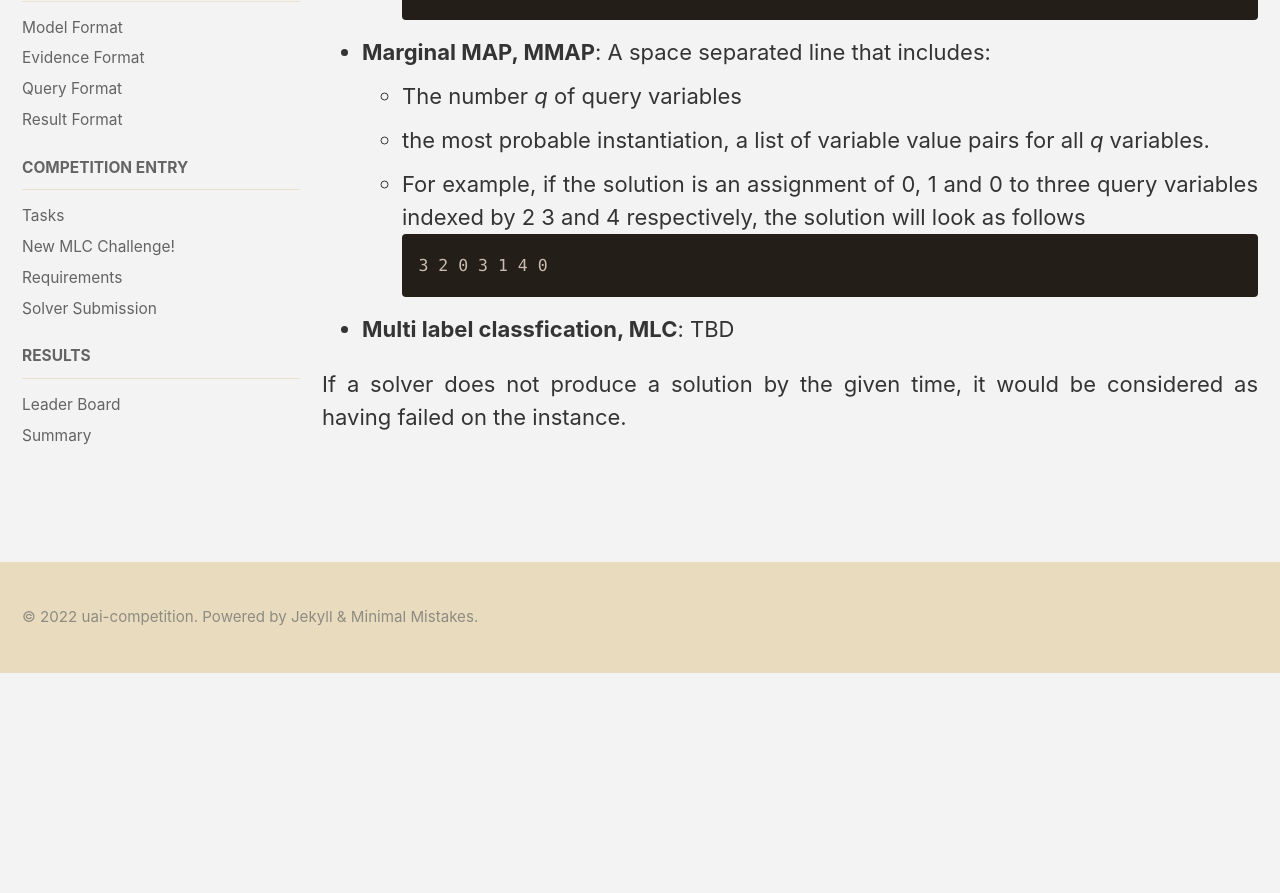
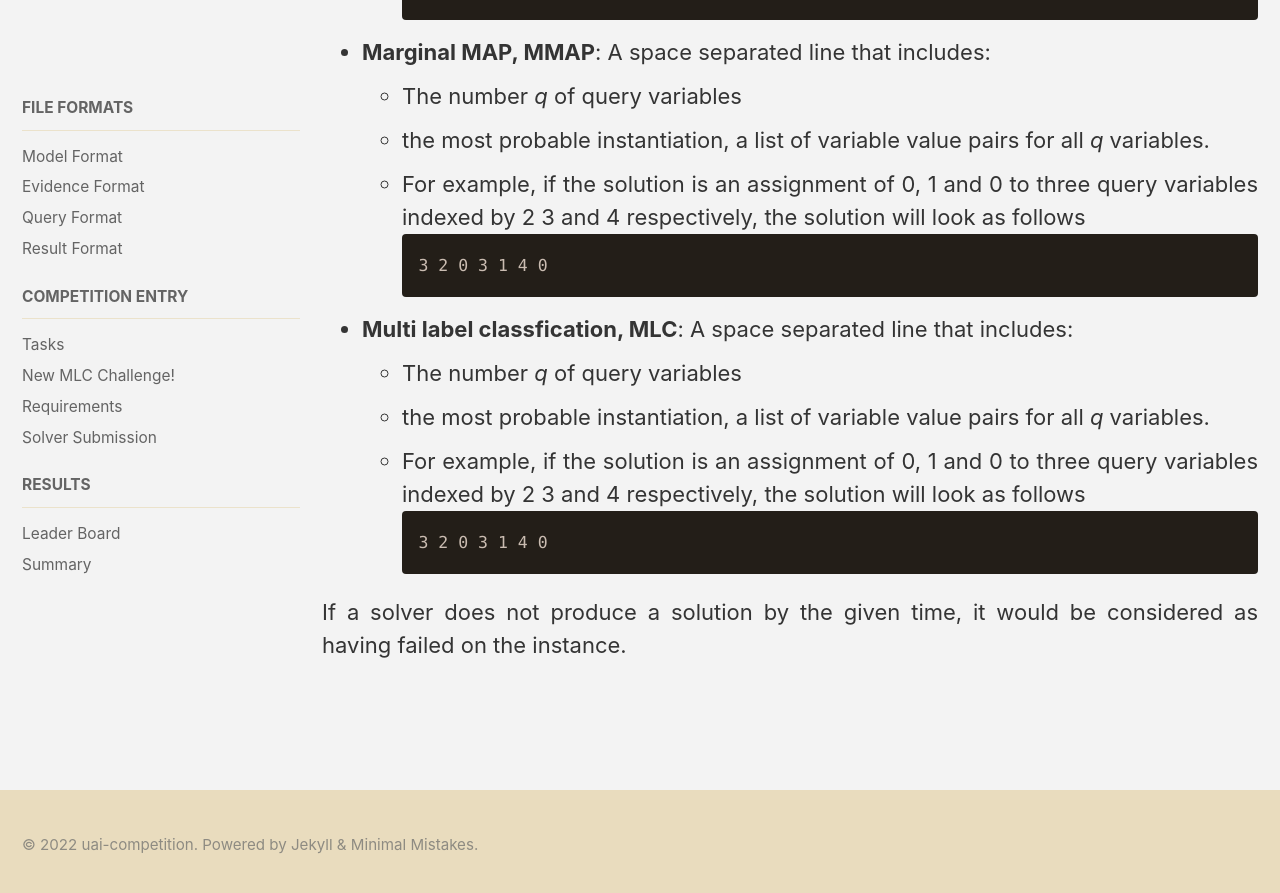
Before and after one commit to vibhavg1/uai-competition-dev, a Jekyll site: the page built from _pages/root/file-formats/result-format.md, in a window 1280 px wide and 900 px high, scrolled down 1512 px. Shown: the top 893 px of the window. Built offline with Jekyll 4.4.1, drawn with Linux system fonts in a browser that asks for light colours; cached includes are drawn as plain includes; before the commit the page ends 2185 px from its top, so only the background shows below that.

Commit message:
Update result-format.md

````diff
--- a/_pages/root/file-formats/result-format.md
+++ b/_pages/root/file-formats/result-format.md
@@ -53,6 +53,12 @@ The solution format are as follows depending on the task
 3 2 0 3 1 4 0
 ```
 
-* **Multi label classfication, MLC**: TBD
+* **Multi label classfication, MLC**: A space separated line that includes:
+    * The number _q_ of query variables
+    * the most probable instantiation, a list of variable value pairs for all _q_ variables.
+    * For example, if the solution is an assignment of 0, 1 and 0 to three query variables indexed by 2 3 and 4 respectively, the solution will look as follows
+```
+3 2 0 3 1 4 0
+```
 
 If a solver does not produce a solution by the given time, it would be considered as having failed on the instance.
````
